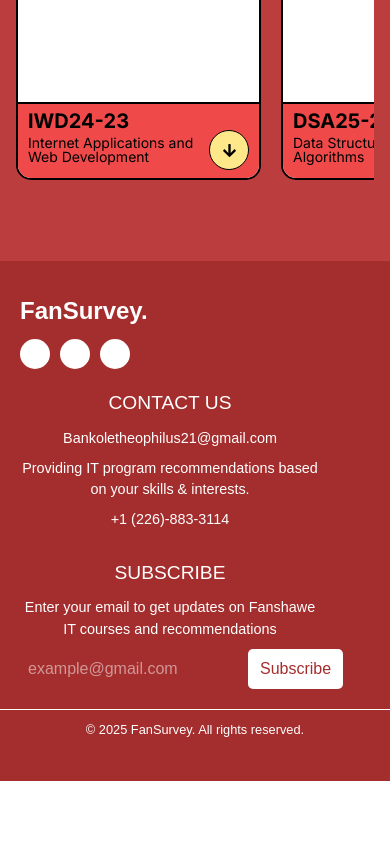
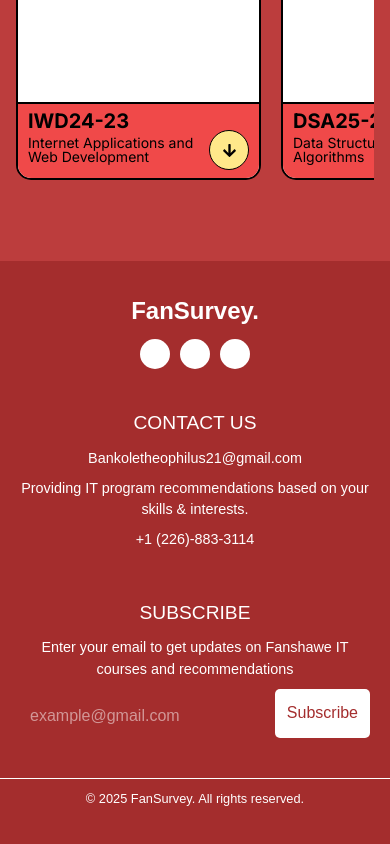
Before and after one commit to andresmotta9/fanshawe-survey-front, a React (Vite) app: page / in a window 390 px wide. Shown: the part 1090-1934 px from the top of the page. Before the commit the page ends 1871 px from the top, so only its background shows below. Built offline with nearby package versions, Linux system fonts and the light colour scheme; no server answers; a web font is replaced by a local one.

Commit message:
Add responsive styles for footer section in mobile view

```diff
--- a/src/features/footerSection/styles.css
+++ b/src/features/footerSection/styles.css
@@ -121,3 +121,38 @@
       margin-top: 20px;
     }
   }
+  /* Responsive - Mobile View */
+@media (max-width: 768px) {
+    .footer-container {
+      flex-direction: column;
+      align-items: center;
+      text-align: center;
+      padding: 0 20px;
+    }
+
+    .footer-logo {
+      margin-bottom: 20px;
+    }
+
+    .social-icons {
+      justify-content: center;
+    }
+
+    .footer-contact,
+    .footer-subscribe {
+      max-width: 350px;
+      margin-bottom: 20px;
+    }
+
+    .footer-subscribe input {
+      width: 100%;
+      padding: 10px;
+      border-radius: 5px;
+      margin-top: 5px;
+    }
+
+    .footer-bottom {
+      font-size: 0.8rem;
+      margin-top: 20px;
+    }
+  }
```
